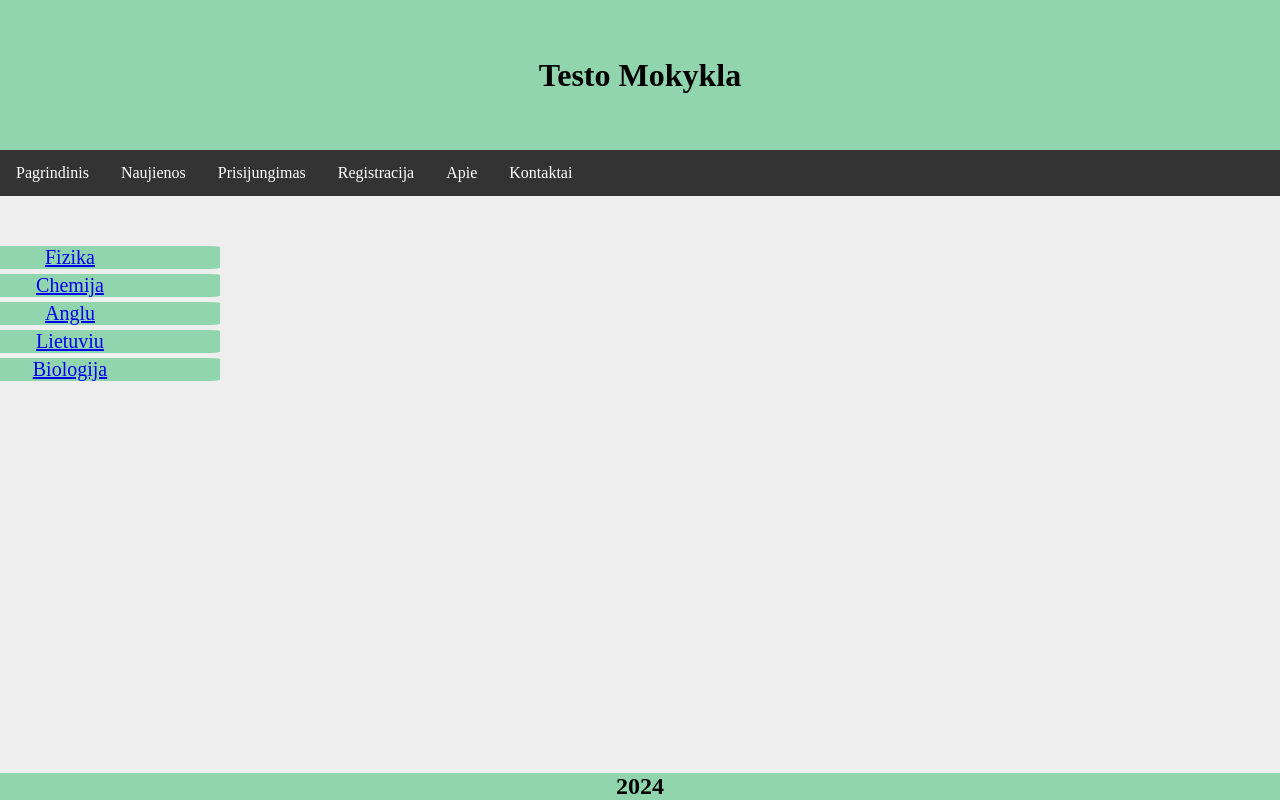
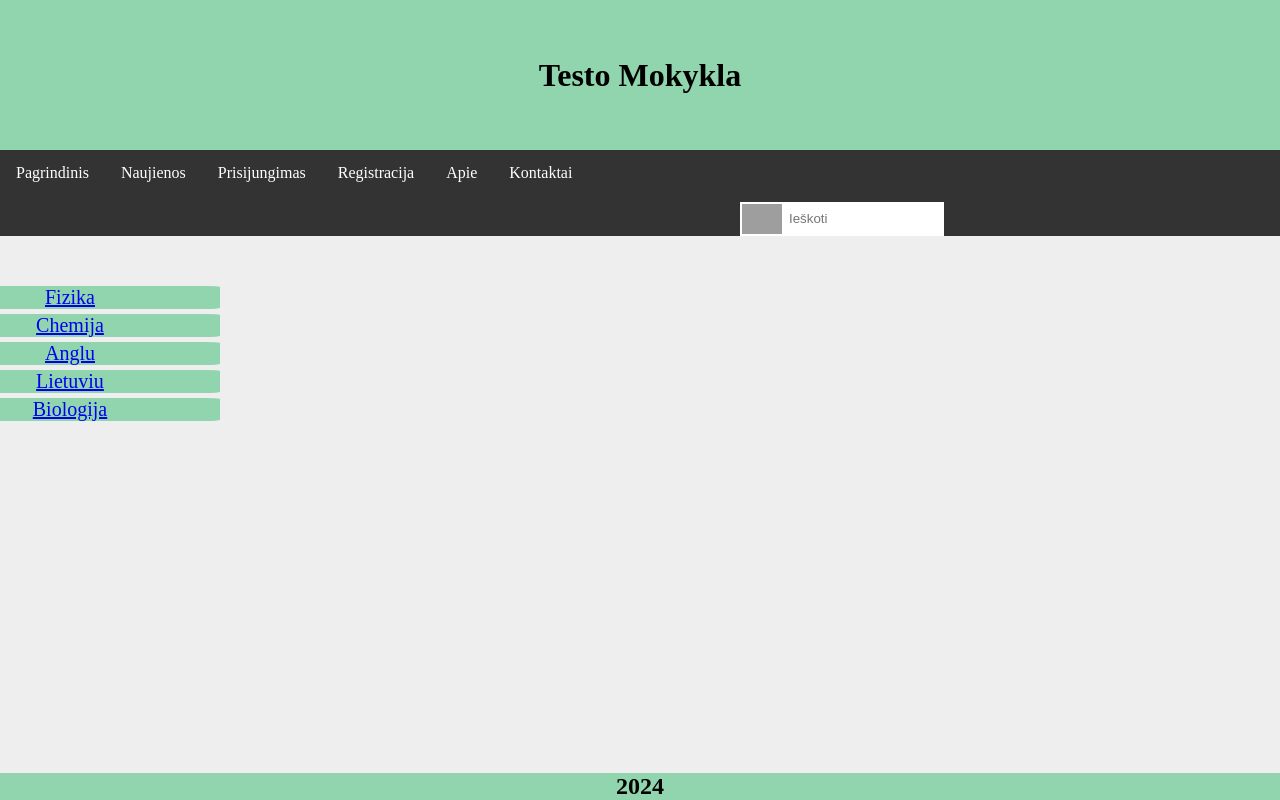
Before and after one commit to Laivelis123/saltibarsciai, a React (Vite) app in the folder testo-mokykla/: page / in a window 1280 px wide. Built offline with nearby package versions, Linux system fonts and the light colour scheme; grey boxes are pictures that could not be loaded.

Commit message:
Search_bar(main page)
gal pravers

```diff
--- a/testo-mokykla/src/components/Menu.jsx
+++ b/testo-mokykla/src/components/Menu.jsx
@@ -1,5 +1,6 @@
 import styles from "./menu.module.css";
 import { Link } from "react-router-dom";
+import { SearchBar } from "./SearchBar";
 export default function Header() {
     return (
         <ul>
@@ -21,6 +22,10 @@ export default function Header() {
             <li>
                 <a>Kontaktai</a>
             </li>
+            <li>
+                <SearchBar />
+
+            </li>
 
         </ul>
     );
--- /dev/null
+++ b/testo-mokykla/src/components/SearchBar.css
@@ -0,0 +1,28 @@
+.search_input{
+    padding: 2px;
+    width: 200px;
+    margin-top: 6px;
+    margin-left: 740px;
+    display: flex;
+    align-items: flex-end;
+    background-color: white;
+    height: 30px;
+    align-self: flex-end;
+    display: flex;
+
+}
+input{
+    background: transparent;
+    border: none;
+    margin-left: 5px;
+    width: 100%;
+    height: 100%;
+    text-align: left;
+}
+input:focus{
+    outline: none;
+}
+img{
+    align-items: self-start;
+    height: 100%;
+}
--- /dev/null
+++ b/testo-mokykla/src/components/SearchBar.jsx
@@ -0,0 +1,11 @@
+import React from "react";
+import "./SearchBar.css";
+export const SearchBar = ()=>{
+    return (
+        <div className="search_input">
+            <img  src="https://img.icons8.com/search" alt="Icon" />
+            <input id="input_" placeholder="Ieškoti"/>
+        </div>
+
+    );
+};
```
Also changed, not shown: testo-mokykla/src/components/menu.module.css (line endings or trailing spaces).
